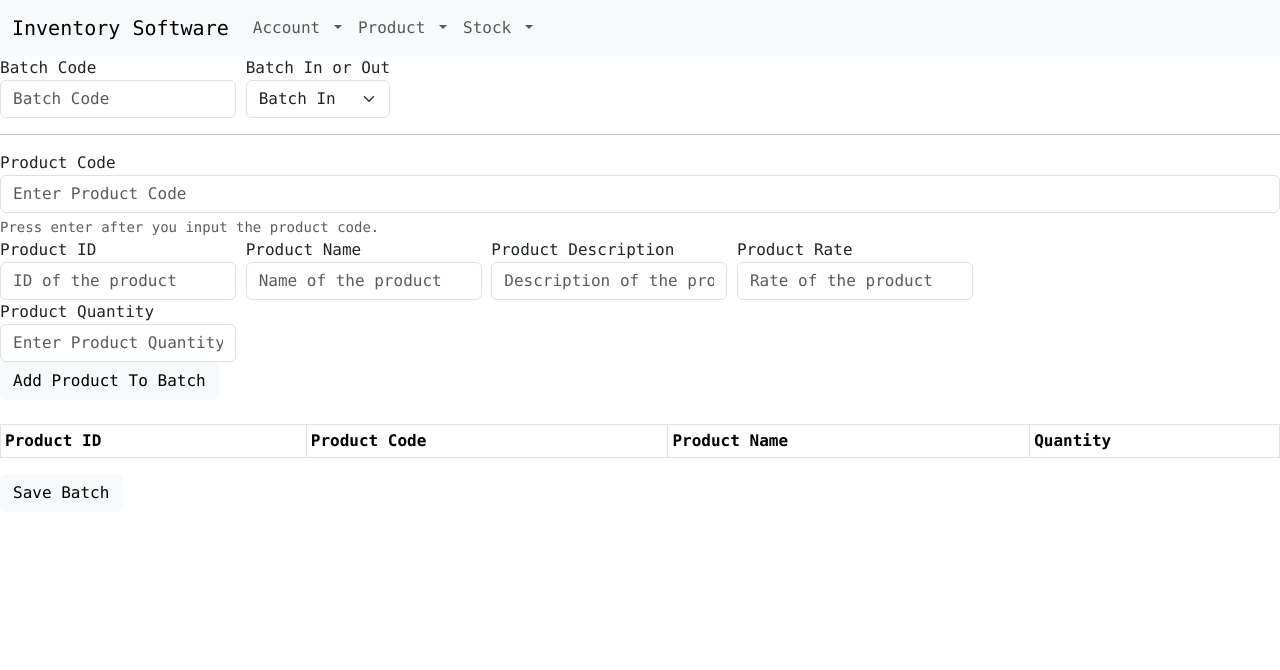
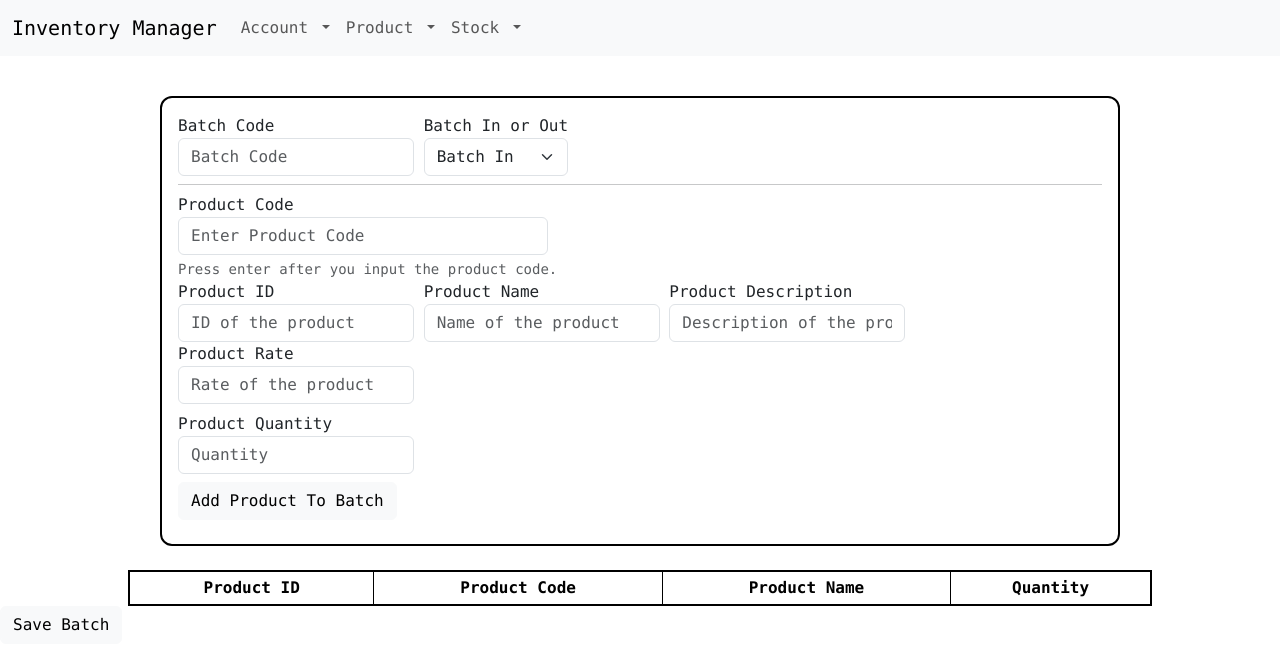
Before and after one commit to sc22r2s/COMP2011-WebApplicationDevelopment-Cwk2, a Flask app: page /stock in a window 1280 px wide. Shown: the top 670 px of the page. Run offline with Flask 3, Linux system fonts and the light colour scheme; the visitor is signed in with stand-in values (Sample User, id 1); lists and menus that the app fills with data are empty.

Commit message:
Updated CSS

```diff
--- a/app/forms.py
+++ b/app/forms.py
@@ -42,7 +42,7 @@ class EditAccountForm(FlaskForm):
         DataRequired(),
         Length(max=21)
     ])
-    currentPassword = PasswordField("Password", validators=[
+    currentPassword = PasswordField("Current Password", validators=[
         DataRequired(),
         Length(min=4, max=21)
     ])
--- a/app/static/styles/base.css
+++ b/app/static/styles/base.css
@@ -3,3 +3,76 @@
     font-family: "Lucida Console", "Courier New", monospace;
     /* font-family: "Times New Roman", Times, cursive; */
 }
+
+.head-text {
+    font-size: 1.5em;
+    font-style: italic;
+    font-weight: 600;
+    text-align: center;
+    padding-top: 0.5em;
+    padding-bottom: 0.75em;
+    text-decoration: underline;
+}
+
+.forms {
+    width: 80%;
+
+    padding: 1em;
+
+    border: 2px solid black;
+    border-radius: 0.75em;
+
+    margin: auto;
+}
+
+.center {
+    margin: 0;
+    position: absolute;
+    top: 40%;
+    left: 50%;
+    -ms-transform: translate(-50%, -50%);
+    transform: translate(-50%, -50%);
+}
+
+#login-form, #sign-up-form, #edit-account-form {
+    width: 25%;
+}
+
+#add-product-form, #edit-product-form {
+    width: 40%;
+    top: 45%;
+}
+
+#stock-form {
+    width: 75%;
+    margin-top: 2.5em;
+}
+
+#ProductCodeInput {
+    width: 40%;
+}
+
+/* #product-info-displays {
+
+} */
+
+
+.table {
+    width: 80%;
+    margin: auto;
+    text-align: center;
+    vertical-align: middle;
+    border: 2px solid black;
+}
+
+.table > th {
+    width: auto !important;
+}
+
+#manage-account-table, #view-stock-table {
+    width: 60%;
+}
+
+#view-stock-table {
+    border: 2px solid black;
+}
--- a/app/templates/base.html
+++ b/app/templates/base.html
@@ -5,6 +5,7 @@
 <!--[if gt IE 8]>      <html class="no-js"> <!--<![endif]-->
 <html>
   <head>
+    <html lang="en">
     <meta charset="utf-8" />
     <meta http-equiv="X-UA-Compatible" content="IE=edge" />
     {% if title %}
@@ -33,7 +34,7 @@
 
     <nav class="navbar navbar-expand-lg bg-body-tertiary navbar-fixed-top">
       <div class="container-fluid">
-        <a class="navbar-brand">Inventory Software</a>
+        <a class="navbar-brand">Inventory Manager</a>
 
         <button
           class="navbar-toggler"
--- a/app/templates/stock.html
+++ b/app/templates/stock.html
@@ -1,6 +1,9 @@
 {% extends 'base.html' %}
 
 {% block content %}
+<div class="">
+<div class="forms" id="stock-form">
+
   <label for="BatchCodeInput">Batch Code
     <input
       type="text"
@@ -10,16 +13,15 @@
     />
   </label>
 
-<label for="BatchCodeInput">Batch In or Out
-  <select class="form-select" aria-label="Stock in or out" id="BatchInOutDropdown">
+  <label for="StockInOut">Batch In or Out
+    <select class="form-select" id="StockInOut" aria-label="Stock in or out" id="BatchInOutDropdown">
       <option selected value="0">Batch In</option>
       <option value="1">Batch Out</option>
     </select>
   </label>
 
-<hr>
+  <hr class="mt-2 mb-2">
 
-<div class="forms">
   <form action="" method="post" id="form">
     <div class="form-group">
       <label for="ProductCodeInput">Product Code</label>
@@ -32,7 +34,8 @@
     </div>
     <div id="ProductCodeInputHelp" class="form-text">Press enter after you input the product code.</div>
 
-    <div class="form-group">
+    <div class="form-group mb-2" id="product-info-displays">
+
         <label for="ProductIdDisplay">Product ID
         <input
           type="text"
@@ -72,20 +75,21 @@
             placeholder="Rate of the product"
             />
             </label>
+
     </div>
 
-    <div class="form-group">
+    <div class="form-group mb-2">
         <label for="ProductQuantityInput">Product Quantity
         <input
         type="text"
         class="form-control"
         id="ProductQuantityInput"
-        placeholder="Enter Product Quantity"
+        placeholder="Quantity"
         />
         </label>
 
         <br>
-        <button type="submit" class="form-group btn btn-light" id="submit-product-btn">Add Product To Batch</button>
+        <button type="submit" class="form-group btn btn-light mt-2" id="submit-product-btn">Add Product To Batch</button>
     </div>
   </form>
 </div>
@@ -109,5 +113,7 @@
 
 <button type="submit" class="btn btn-light" id="submit-batch-btn" onClick="saveBatch()">Save Batch</button>
 
+</div>
+
 <script src="../static/js/stock.js"></script>
 {% endblock %}
```
Also changed, not shown: app/templates/add_product.html (+6 -6 lines), app/templates/edit_account.html (+7 -7 lines), app/templates/edit_product.html (+6 -6 lines), app/templates/login.html (+5 -4 lines), app/templates/manage_account.html (+6 -6 lines), app/templates/sign_up.html (+7 -7 lines), app/templates/view_product.html (+6 -6 lines), app/templates/view_stock.html (+5 -4 lines), app/templates/view_stock_detail.html (+10 -7 lines). Lines whose indentation alone changed are shown as unchanged.
